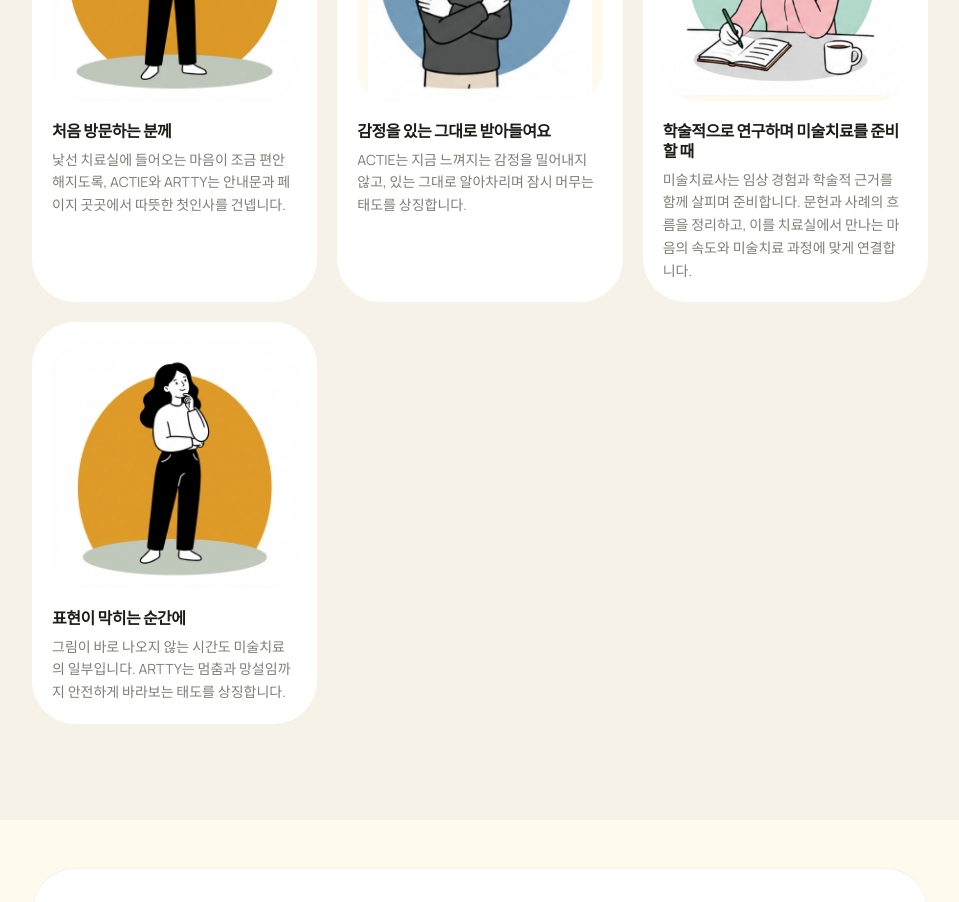
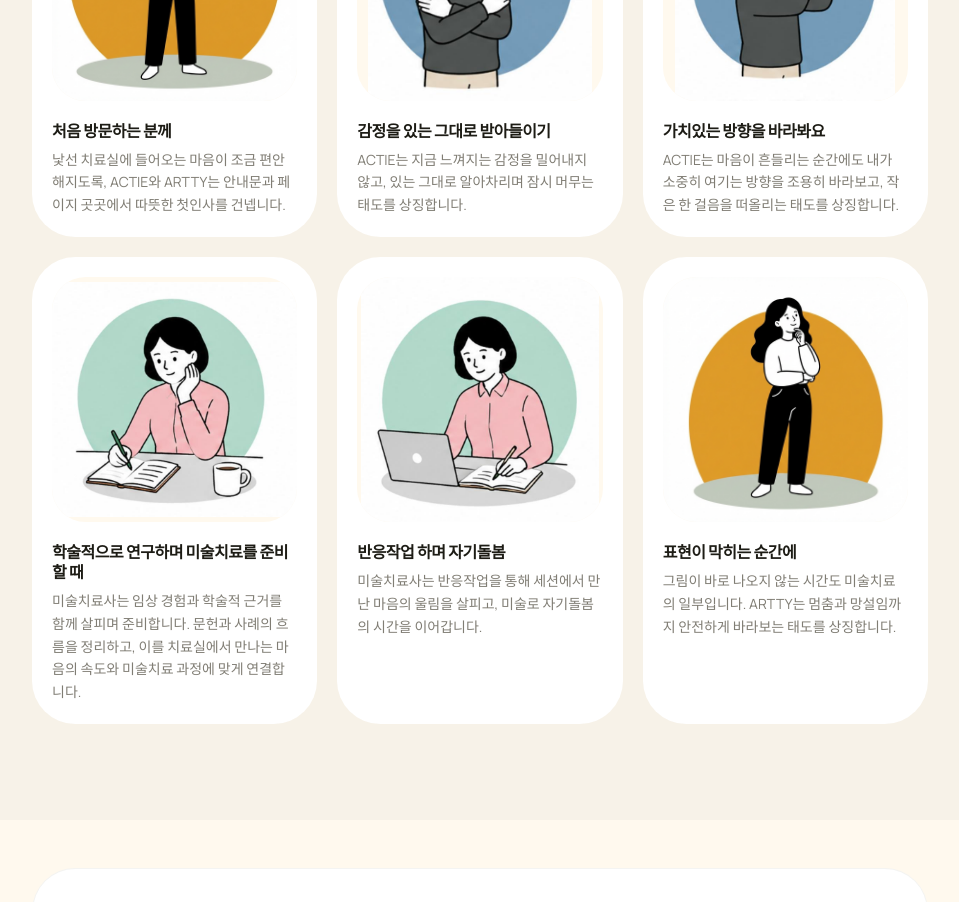
Before and after one commit to act-art-center/actartcenter.com, a Next.js app: page /characters in a window 1280 px wide. Shown: the part 1980-2882 px from the top of the page, without its empty margins (160-1119 px from the left). Built offline with nearby package versions, Linux system fonts and the light colour scheme.

Commit message:
content: add actie and therapist scene cards

```diff
--- a/src/app/characters/page.tsx
+++ b/src/app/characters/page.tsx
@@ -46,14 +46,24 @@ const moments = [
     body: "낯선 치료실에 들어오는 마음이 조금 편안해지도록, ACTIE와 ARTTY는 안내문과 페이지 곳곳에서 따뜻한 첫인사를 건넵니다.",
   },
   {
-    title: "감정을 있는 그대로 받아들여요",
+    title: "감정을 있는 그대로 받아들이기",
     image: "/characters/actie/actie-self-hug-acceptance.jpg",
     body: "ACTIE는 지금 느껴지는 감정을 밀어내지 않고, 있는 그대로 알아차리며 잠시 머무는 태도를 상징합니다.",
+  },
+  {
+    title: "가치있는 방향을 바라봐요",
+    image: "/characters/actie/actie-telescope.jpg",
+    body: "ACTIE는 마음이 흔들리는 순간에도 내가 소중히 여기는 방향을 조용히 바라보고, 작은 한 걸음을 떠올리는 태도를 상징합니다.",
   },
   {
     title: "학술적으로 연구하며 미술치료를 준비할 때",
     image: "/characters/therapist/therapist-writing-notebook-coffee.jpg",
     body: "미술치료사는 임상 경험과 학술적 근거를 함께 살피며 준비합니다. 문헌과 사례의 흐름을 정리하고, 이를 치료실에서 만나는 마음의 속도와 미술치료 과정에 맞게 연결합니다.",
+  },
+  {
+    title: "반응작업 하며 자기돌봄",
+    image: "/characters/therapist/therapist-portrait-brush.jpg",
+    body: "미술치료사는 반응작업을 통해 세션에서 만난 마음의 울림을 살피고, 미술로 자기돌봄의 시간을 이어갑니다.",
   },
   {
     title: "표현이 막히는 순간에",
```
